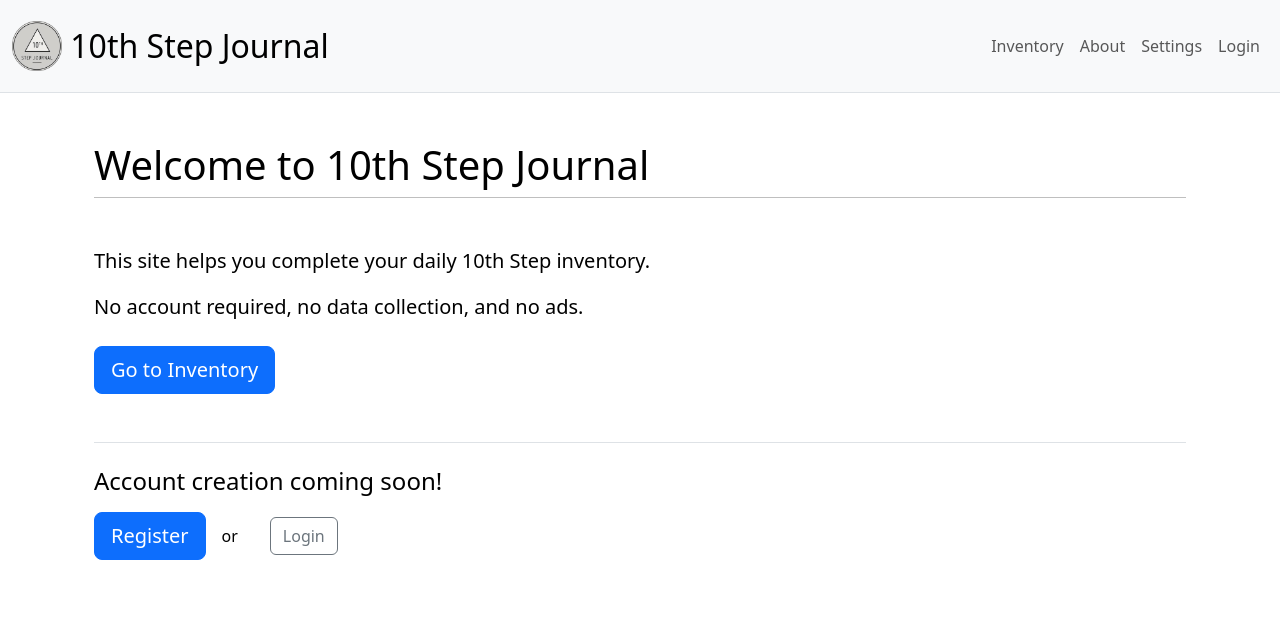
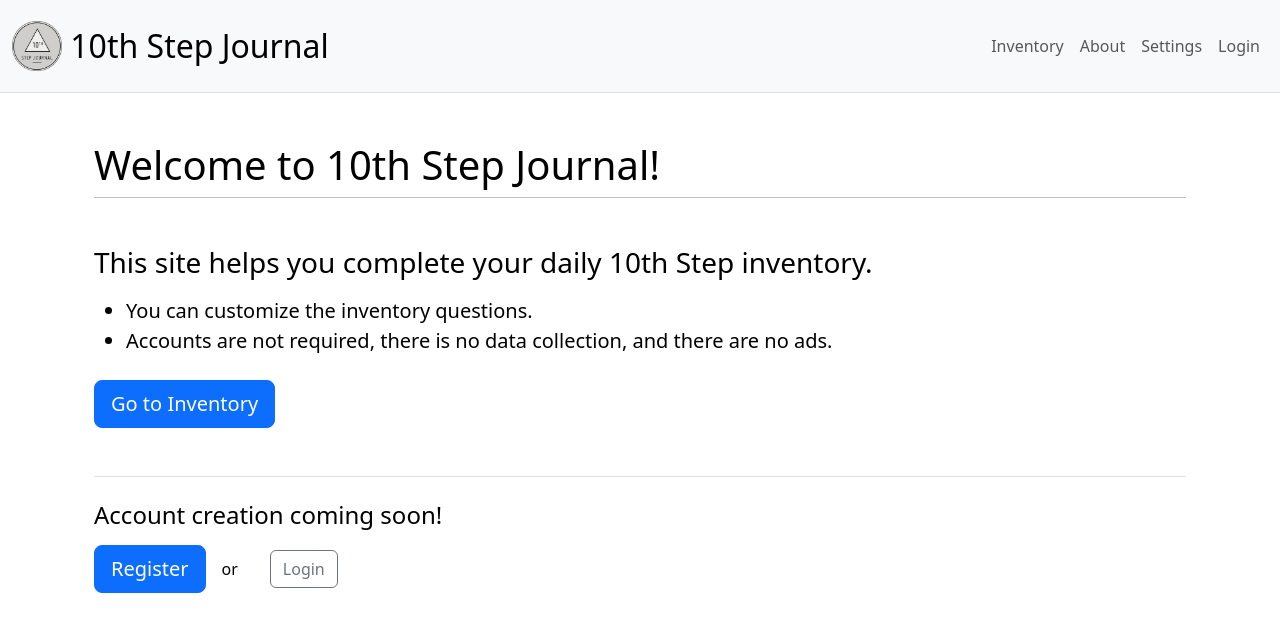
Before and after one commit to s-gruneberg/10step-journal, a React (Vite) app in the folder frontend/: page / in a window 1280 px wide. Shown: the top 632 px of the page. Built offline with nearby package versions, Linux system fonts and the light colour scheme.

Commit message:
Changed home frontend

```diff
--- a/frontend/src/pages/Home.tsx
+++ b/frontend/src/pages/Home.tsx
@@ -11,16 +11,16 @@ const Home = () => {
 
   return (
     <div className="container mt-4">
-      <h1 className="mb-2">Welcome to 10th Step Journal</h1>
+      <h1 className="h1 mb-2">Welcome to 10th Step Journal!</h1>
       <hr className="mb-5 mt-0" />
 
-      <p className="lead">
+      <p className="h3 mb-3">
         This site helps you complete your daily 10th Step inventory.
       </p>
-
-      <p className="lead">
-        No account required, no data collection, and no ads.
-      </p>
+      <ul className="lead">
+        <li>You can customize the inventory questions.</li>
+        <li>Accounts are not required, there is no data collection, and there are no ads.</li>
+      </ul>
 
       <div className="mt-4">
         <Link to="/inventory" className={primaryButtonClass}>
```
